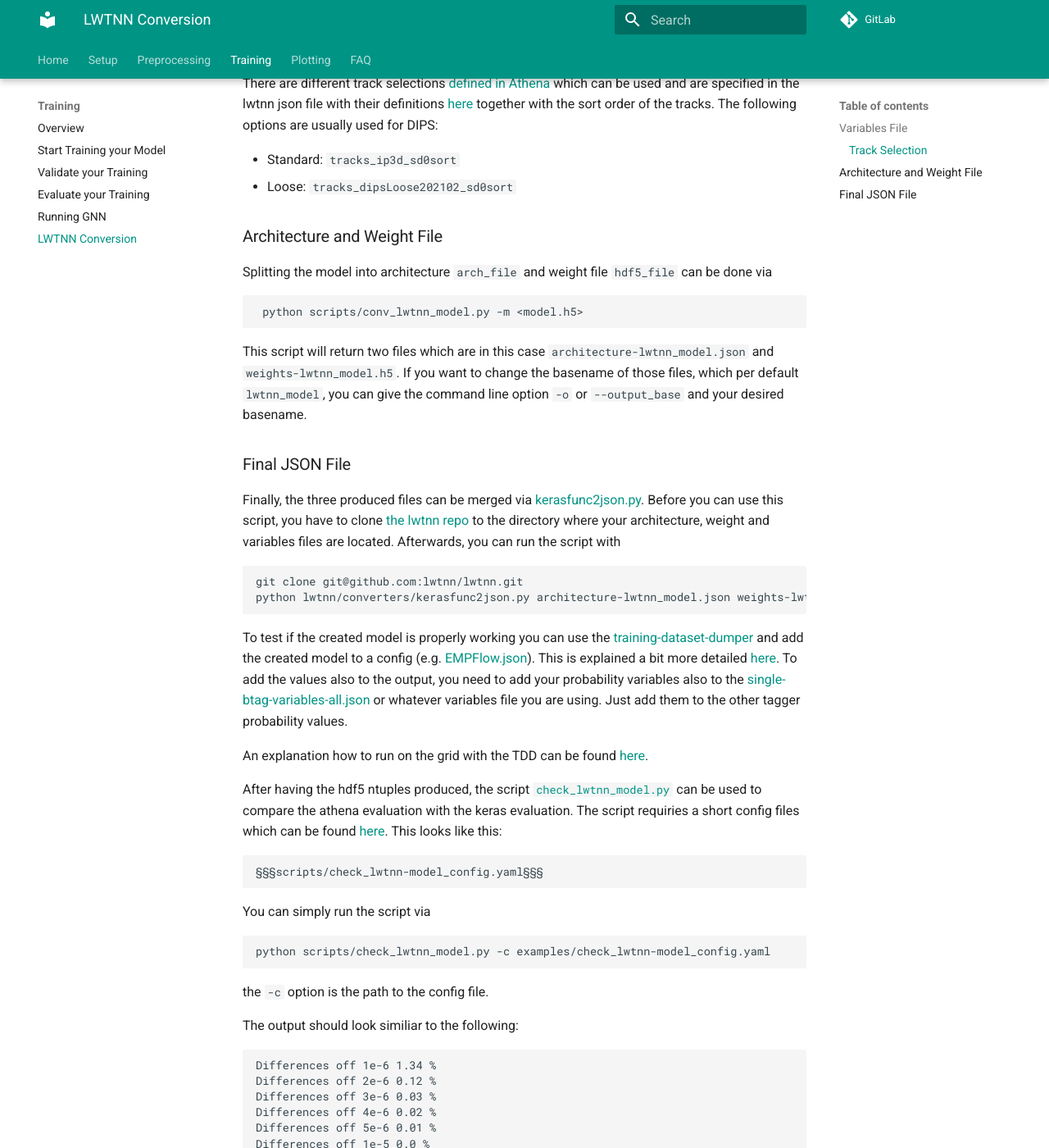
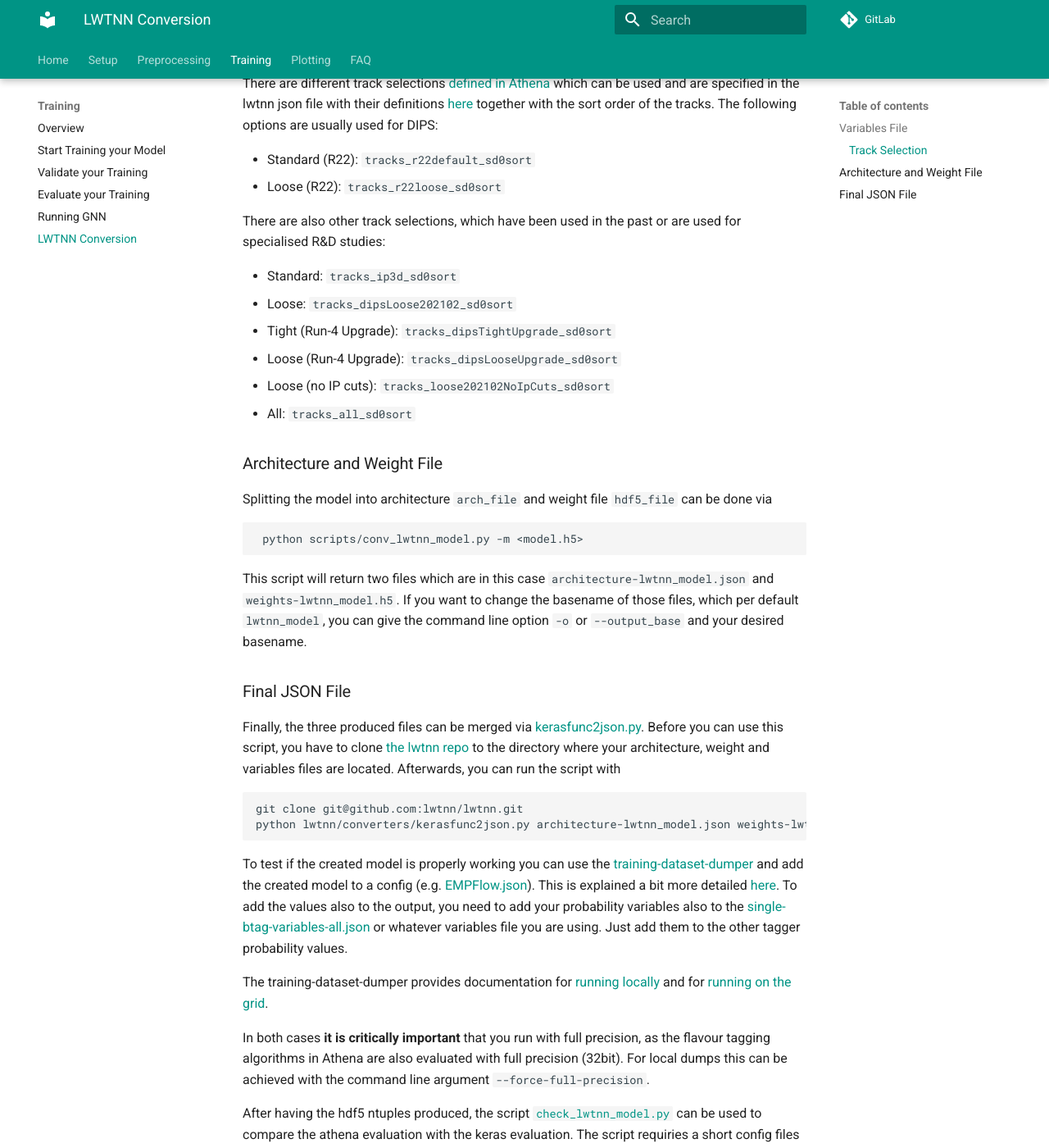
Before and after one commit to umami-hep/umami, an MkDocs documentation site: the page built from docs/trainings/LWTNN-conversion.md, in a window 1280 px wide and 1400 px high, scrolled down 1306 px. Shown: the whole window at 82% size. Built offline with MkDocs 1.6.1 and Material for MkDocs 9.7.7, drawn with Linux system fonts in a browser that asks for light colours; some of the changed text lies outside the part shown.

Commit message:
update LWTNN-conversion documentation

````diff
--- a/docs/trainings/LWTNN-conversion.md
+++ b/docs/trainings/LWTNN-conversion.md
@@ -56,10 +56,19 @@ The `--sequence_name` or `-n` option defines the required track selection in ath
 
 #### Track Selection
 
-There are different track selections [defined in Athena](https://gitlab.cern.ch/atlas/athena/blob/21.2/PhysicsAnalysis/JetTagging/FlavorTagDiscriminants/Root/DL2.cxx#L302-355) which can be used and are specified in the lwtnn json file with their definitions [here](https://gitlab.cern.ch/atlas/athena/-/blob/21.2/PhysicsAnalysis/JetTagging/FlavorTagDiscriminants/Root/DL2HighLevel.cxx#L148-156) together with the sort order of the tracks. The following options are usually used for DIPS:
+There are different track selections [defined in Athena](https://gitlab.cern.ch/atlas/athena/-/blob/master/PhysicsAnalysis/JetTagging/FlavorTagDiscriminants/Root/DataPrepUtilities.cxx#L398-531) which can be used and are specified in the lwtnn json file with their definitions [here](https://gitlab.cern.ch/atlas/athena/-/blob/master/PhysicsAnalysis/JetTagging/FlavorTagDiscriminants/Root/DataPrepUtilities.cxx#L739-759) together with the sort order of the tracks. The following options are usually used for DIPS:
+
+* Standard (R22): `tracks_r22default_sd0sort`
+* Loose (R22): `tracks_r22loose_sd0sort`
+
+There are also other track selections, which have been used in the past or are used for specialised R&D studies:
 
 * Standard: `tracks_ip3d_sd0sort`
 * Loose: `tracks_dipsLoose202102_sd0sort`
+* Tight (Run-4 Upgrade): `tracks_dipsTightUpgrade_sd0sort`
+* Loose (Run-4 Upgrade): `tracks_dipsLooseUpgrade_sd0sort`
+* Loose (no IP cuts): `tracks_loose202102NoIpCuts_sd0sort`
+* All: `tracks_all_sd0sort`
 
 ### Architecture and Weight File
 Splitting the model into architecture `arch_file` and weight file `hdf5_file` can be done via
@@ -80,11 +89,13 @@ git clone git@github.com:lwtnn/lwtnn.git
 python lwtnn/converters/kerasfunc2json.py architecture-lwtnn_model.json weights-lwtnn_model.h5 lwtnn_vars.json > FINAL-model.json
 ```
 
-To test if the created model is properly working you can use the [training-dataset-dumper](https://gitlab.cern.ch/atlas-flavor-tagging-tools/training-dataset-dumper) and add the created model to a config (e.g. [EMPFlow.json](https://gitlab.cern.ch/atlas-flavor-tagging-tools/training-dataset-dumper/-/blob/r22/configs/single-b-tag/EMPFlow.json)). This is explained a bit more detailed [here](https://training-dataset-dumper.docs.cern.ch/configuration/#dl2-config). To add the values also to the output, you need to add your probability variables also to the [single-btag-variables-all.json](https://gitlab.cern.ch/atlas-flavor-tagging-tools/training-dataset-dumper/-/blob/r22/configs/single-b-tag/fragments/single-btag-variables-all.json) or whatever variables file you are using. Just add them to the other tagger probability values.
+To test if the created model is properly working you can use the [training-dataset-dumper](https://gitlab.cern.ch/atlas-flavor-tagging-tools/training-dataset-dumper) and add the created model to a config (e.g. [EMPFlow.json](https://gitlab.cern.ch/atlas-flavor-tagging-tools/training-dataset-dumper/-/blob/r22/configs/EMPFlow.json)). This is explained a bit more detailed [here](https://training-dataset-dumper.docs.cern.ch/configuration/#dl2-config). To add the values also to the output, you need to add your probability variables also to the [single-btag-variables-all.json](https://gitlab.cern.ch/atlas-flavor-tagging-tools/training-dataset-dumper/-/blob/r22/configs/fragments/pflow-variables-all.json) or whatever variables file you are using. Just add them to the other tagger probability values.
 
-An explanation how to run on the grid with the TDD can be found [here](https://training-dataset-dumper.docs.cern.ch/basic_usage/#running-on-the-grid).
+The training-dataset-dumper provides documentation for [running locally](https://training-dataset-dumper.docs.cern.ch/basic_usage/) and for [running on the grid](https://training-dataset-dumper.docs.cern.ch/grid/).
 
-After having the hdf5 ntuples produced, the script [`check_lwtnn_model.py`](https://gitlab.cern.ch/atlas-flavor-tagging-tools/algorithms/umami/-/blob/master/scripts/check_lwtnn_model.py) can be used to compare the athena evaluation with the keras evaluation. The script requiries a short config files which can be found [here](https://gitlab.cern.ch/atlas-flavor-tagging-tools/algorithms/umami/-/blob/master/examples/check_lwtnn-model_config.yaml). This looks like this:
+In both cases **it is critically important** that you run with full precision, as the flavour tagging algorithms in Athena are also evaluated with full precision (32bit). For local dumps this can be achieved with the command line argument `--force-full-precision`.
+
+After having the hdf5 ntuples produced, the script [`check_lwtnn_model.py`](https://gitlab.cern.ch/atlas-flavor-tagging-tools/algorithms/umami/-/blob/master/scripts/check_lwtnn_model.py) can be used to compare the athena evaluation with the keras evaluation. The script requiries a short config files which can be found [here](https://gitlab.cern.ch/atlas-flavor-tagging-tools/algorithms/umami/-/blob/master/scripts/check_lwtnn-model_config.yaml). This looks like this:
 
 ```
 §§§scripts/check_lwtnn-model_config.yaml§§§
@@ -93,7 +104,7 @@ After having the hdf5 ntuples produced, the script [`check_lwtnn_model.py`](http
 You can simply run the script via
 
 ```bash
-python scripts/check_lwtnn_model.py -c examples/check_lwtnn-model_config.yaml
+python scripts/check_lwtnn_model.py -c scripts/check_lwtnn-model_config.yaml
 ```
 
 the `-c` option is the path to the config file.
````
Also changed, not shown: changelog.md (+1 -0 lines).
